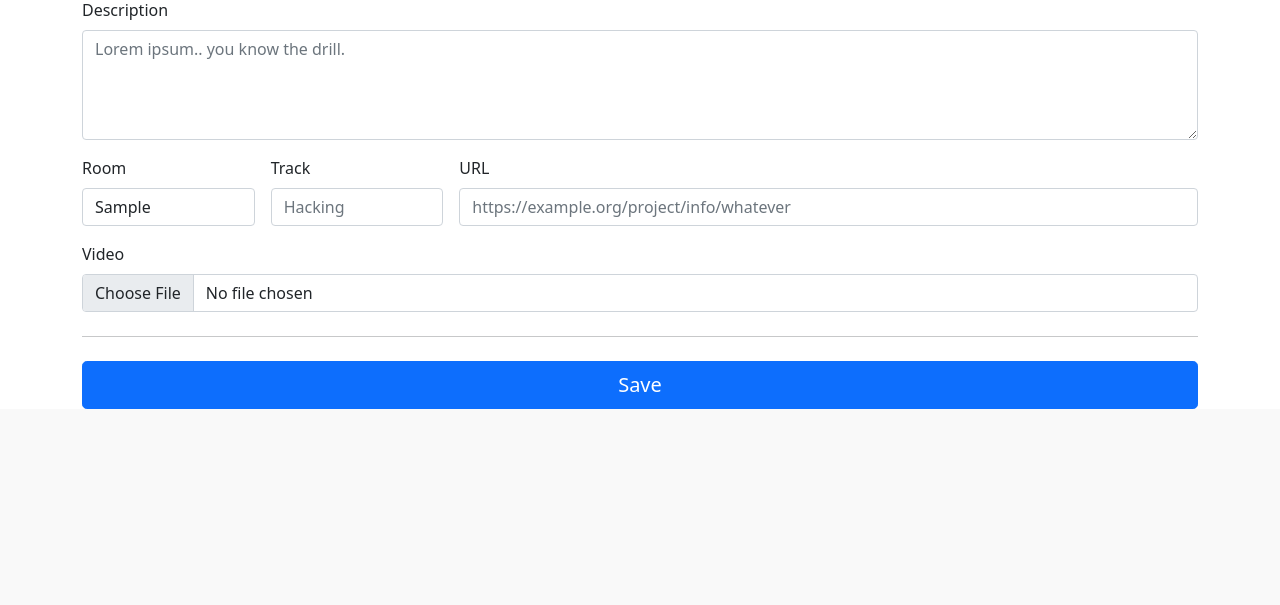
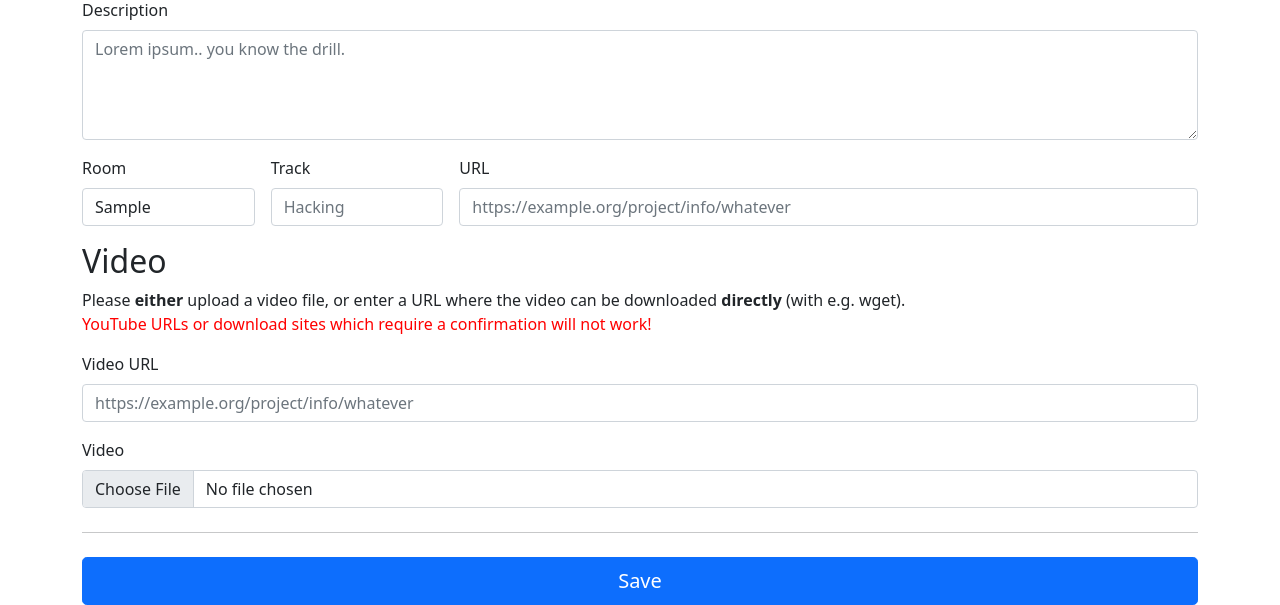
Before and after one commit to voc/voctoimport, a Django app: a page that uses event/templates/event/eventform.html in a window 1280 px wide. Shown: the part 643-1248 px from the top of the page. Before the commit the page ends 1052 px from the top, so only its background shows below. Run offline with Django 3.2, Linux system fonts and the light colour scheme; a user stored in the database is signed in; tables that the repository leaves empty hold one stand-in row (values such as "Sample post"); parts of the project's set-up code (start-up, migrations or seed data) failed here and were passed over; some libraries are stand-ins or nearby versions.

Commit message:
implement support for remote video files

```diff
--- a/event/forms.py
+++ b/event/forms.py
@@ -10,13 +10,14 @@ class EventForm(forms.ModelForm):
 
     class Meta:
         model = Event
-        fields = ['title', 'abstract', 'description', 'date_date', 'date_time', 'duration', 'language', 'persons', 'room', 'track', 'url', 'videofile']
+        fields = ['title', 'abstract', 'description', 'date_date', 'date_time', 'duration', 'language', 'persons', 'room', 'track', 'url', 'remotevideofile', 'videofile']
 
     def __init__(self, *args, initial={}, **kwargs):
         if 'instance' in kwargs:
             initial["date_date"] = kwargs['instance'].date.astimezone(tz).strftime("%Y-%m-%d")
             initial["date_time"] = kwargs['instance'].date.astimezone(tz).strftime("%H:%M")
             self.new = False
+            self.video_url = kwargs['instance'].video_url()
         else:
             self.new = True
 
--- a/event/models.py
+++ b/event/models.py
@@ -121,9 +121,8 @@ class Event(models.Model):
         props['Fahrplan.Type'] = 'lecture'
         if self.url:
             props['Fahrplan.URL'] = self.url
-        props['Fahrplan.VideoDownloadURL'] = 'https://import.c3voc.de/%s' % self.videofile # TODO: dynamic domain?
 
-        print(props)
+        props['Fahrplan.VideoDownloadURL'] = self.video_url()
 
         c3tt.create_meta_ticket(self.conference.tracker_project_id, self.title, self.talkid, props)['id']
         self.published = True
@@ -140,5 +139,13 @@ class Event(models.Model):
     videofile = models.FileField(max_length=1000, upload_to=upload_path, blank=True)
     remotevideofile = models.URLField(max_length=200, blank=True)
 
+    def video_url(self):
+        if self.remotevideofile:
+            return self.remotevideofile
+        elif self.videofile:
+            return 'https://import.c3voc.de/%s' % self.videofile # TODO: dynamic domain?
+        else:
+            return None
+
     def __str__(self):
         return "%d: %s" % (self.talkid, self.title)
--- a/event/templates/event/conference.html
+++ b/event/templates/event/conference.html
@@ -13,7 +13,7 @@
         </div>
         <div class="list-group">
             {% for event in events %}
-            <a class="list-group-item" href="/conference/{{ conference.slug }}/{{ event.guid }}">{{ event.date|date:"Y-m-d H:i" }} {{ event.title }} {% if not event.videofile %} <span style="color:red;font-weight:bold;float:right;">Missing video</span>{% endif %}{% if event.published %} <span style="color:green;font-weight:bold;float:right;">Imported</span>{% endif %}</a>
+            <a class="list-group-item" href="/conference/{{ conference.slug }}/{{ event.guid }}">{{ event.date|date:"Y-m-d H:i" }} {{ event.title }} {% if not event.video_url %} <span style="color:red;font-weight:bold;float:right;">Missing video</span>{% endif %}{% if event.published %} <span style="color:green;font-weight:bold;float:right;">Imported</span>{% endif %}</a>
             {% endfor %}
         </div>
         <br/>
--- a/event/templates/event/eventform.html
+++ b/event/templates/event/eventform.html
@@ -89,9 +89,20 @@
             </div>
 
             <div class="col-12">
+              <h2>Video</h2>
+              Please <b>either</b> upload a video file, or enter a URL where the video can be downloaded <b>directly</b> (with e.g. wget).<br />
+              <span style="color:red">YouTube URLs or download sites which require a confirmation will not work!</span>
+            </div>
+
+            <div class="col-12" id="div_remotevideofile">
+              <label for="{{ form.remotevideofile.id_for_label }}" class="form-label">Video URL</label>
+              <input {% if readonly %}readonly{% endif %} onkeydown="update_hide_fields();" onkeyup="update_hide_fields();" onchange="update_hide_fields();" type="text" class="form-control" name="{{ form.remotevideofile.html_name }}" id="{{ form.remotevideofile.id_for_label }}" placeholder="{% if not readonly %}https://example.org/project/info/whatever{% endif %}" value="{% if form.remotevideofile.value %}{{ form.remotevideofile.value }}{% endif %}">
+              {% if form.remotevideofile.errors %}<div class="invalid-feedback" style="display:block">{{ form.remotevideofile.errors|join:'<br />' }}</div>{% endif %}
+            </div>
+            <div class="col-12" id="div_videofile">
               <label for="{{ form.videofile.id_for_label }}" class="form-label">Video</label>
               {% if not readonly %}
-              <input type="file" class="form-control" name="{{ form.videofile.html_name }}" id="{{ form.videofile.id_for_label }}" placeholder="Upload file">
+              <input type="file" class="form-control" onchange="update_hide_fields();" name="{{ form.videofile.html_name }}" id="{{ form.videofile.id_for_label }}" placeholder="Upload file">
               {% endif %}
               {% if not form.new and form.videofile.value %}
               <br/><a href="https://import.c3voc.de/{{ form.videofile.value }}">https://import.c3voc.de/{{ form.videofile.value }}</a>
@@ -103,10 +114,10 @@
 
           {% if not readonly %}
           <div class="row">
-            <div class="col-{% if form.new or not form.videofile.value %}12{% else %}6{% endif %}">
+            <div class="col-{% if form.new or not form.video_url %}12{% else %}6{% endif %}">
               <button class="w-100 btn btn-primary btn-lg" name="save" type="submit">Save</button>
             </div>
-            {% if not form.new and form.videofile.value %}
+            {% if not form.new and form.video_url %}
             <div class="col-6">
               <button class="w-100 btn btn-warning btn-green btn-lg" name="submit" type="submit">Submit to Tracker</button>
             </div>
@@ -119,4 +130,28 @@
         <a href="/admin/event/event/{{ form.instance.guid }}">Edit in admin menu</a>
         {% endif %}
     </div>
+
+<script type="text/javascript">
+function update_hide_fields() {
+  let input_remotevideofile = document.getElementById('{{ form.remotevideofile.id_for_label }}');
+  let input_videofile = document.getElementById('{{ form.videofile.id_for_label }}');
+  let div_remotevideofile = document.getElementById('div_remotevideofile');
+  let div_videofile = document.getElementById('div_videofile');
+
+  if (input_remotevideofile.value) {
+    div_videofile.style.display = 'none';
+    input_videofile.value = '';
+  } else {
+    div_videofile.style.display = 'block';
+  }
+
+  if (input_videofile.value) {
+    div_remotevideofile.style.display = 'none';
+    input_remotevideofile.value = '';
+  } else {
+    div_remotevideofile.style.display = 'block';
+  }
+}
+update_hide_fields();
+</script>
 {% endblock %}
--- a/event/views.py
+++ b/event/views.py
@@ -45,7 +45,7 @@ def view_event(request, cslug, eguid):
             event = form.save(commit=False)
             event.date = parse_datetime('%sT%s:00' % (form.cleaned_data['date_date'], form.cleaned_data['date_time']))
             event.save()
-            if 'submit' in request.POST and event.videofile:
+            if 'submit' in request.POST and event.video_url():
                 event.publish()
             return redirect("/conference/%s" % (conference.slug))
     else:
@@ -89,7 +89,7 @@ def scheduledict(cslug, request):
     persons = []
     days = {}
     for dbevent in conference.event_set.order_by('date').all():
-        if not dbevent.videofile and request.GET.get("showall") != "yes":
+        if not dbevent.video_url() and request.GET.get("showall") != "yes":
             continue
         date = dbevent.date.astimezone(tz).strftime("%Y-%m-%d")
         if date not in days:
@@ -123,7 +123,7 @@ def scheduledict(cslug, request):
         event['abstract'] = dbevent.abstract
         event['description'] = dbevent.description
         event['persons'] = []
-        event['video_download_url'] = 'https://import.c3voc.de/%s' % dbevent.videofile # TODO: dynamic domain?
+        event['video_download_url'] = dbevent.video_url()
         for name in dbevent.persons.strip().splitlines():
             name = name.strip()
             if name not in persons:
```
